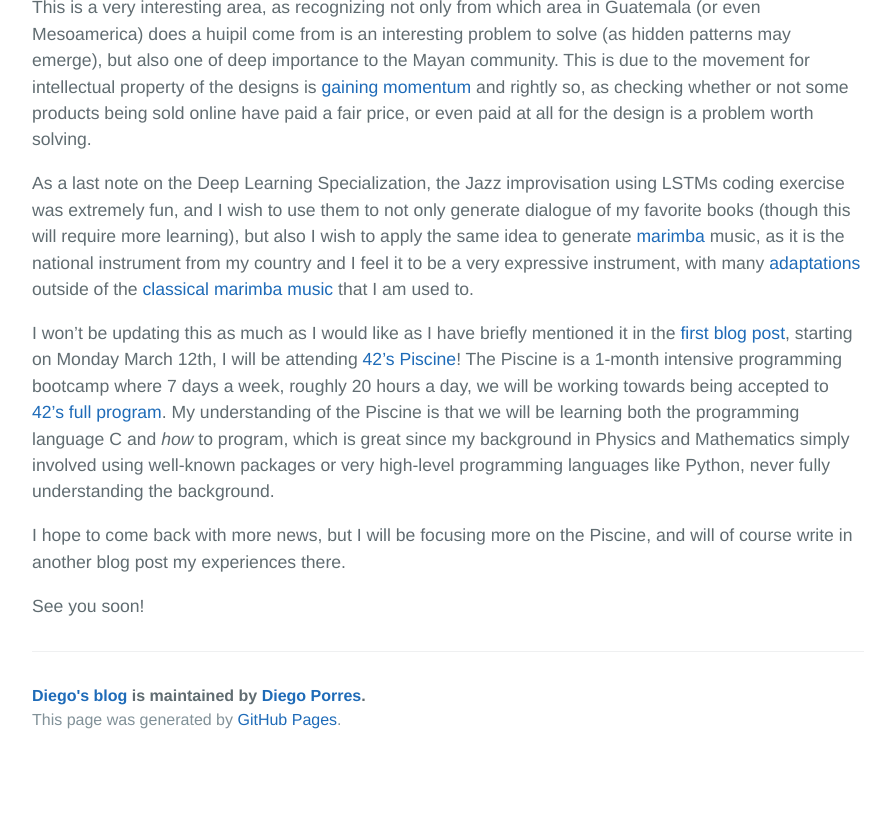
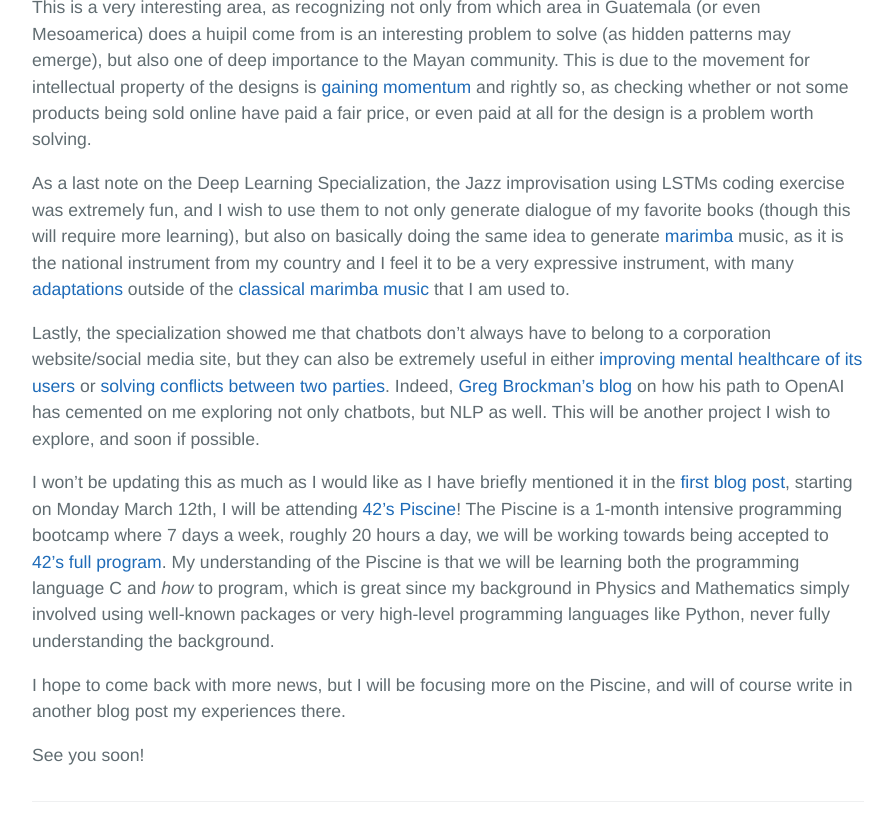
Before and after one commit to PDillis/pdillis.github.io, a Jekyll site: the page built from _posts/2018-03-10-DLSpecAnd42.markdown, in a window 1280 px wide and 900 px high, scrolled down 1124 px, cut to the strip 87-900 px from the top of the window. Shown: the whole strip, without its empty margins (192-1087 px from the left). Built offline with Jekyll 4.4.1, drawn with Linux system fonts in a browser that asks for light colours; before the commit the page ends 1975 px from its top, so only the background shows below that.

Commit message:
Update 2018-03-10-DLSpecAnd42.markdown

```diff
--- a/_posts/2018-03-10-DLSpecAnd42.markdown
+++ b/_posts/2018-03-10-DLSpecAnd42.markdown
@@ -17,7 +17,9 @@ Louvre (*Content*)             |  Huipil from Chichicastenango (*Style*)
 
 This is a very interesting area, as recognizing not only from which area in Guatemala (or even Mesoamerica) does a huipil come from is an interesting problem to solve (as hidden patterns may emerge), but also one of deep importance to the Mayan community. This is due to the movement for intellectual property of the designs is [gaining momentum](https://indiancountrymedianetwork.com/news/indigenous-peoples/mayan-weavers-seek-legal-protection-designs/) and rightly so, as checking whether or not some products being sold online have paid a fair price, or even paid at all for the design is a problem worth solving.
 
-As a last note on the Deep Learning Specialization, the Jazz improvisation using LSTMs coding exercise was extremely fun, and I wish to use them to not only generate dialogue of my favorite books (though this will require more learning), but also I wish to apply the same idea to generate [marimba](https://en.wikipedia.org/wiki/Marimba) music, as it is the national instrument from my country and I feel it to be a very expressive instrument, with many [adaptations](https://www.youtube.com/watch?v=qYtrnr4chfU) outside of the [classical marimba music](https://www.youtube.com/watch?v=azEJkeZ90Ok) that I am used to.
+As a last note on the Deep Learning Specialization, the Jazz improvisation using LSTMs coding exercise was extremely fun, and I wish to use them to not only generate dialogue of my favorite books (though this will require more learning), but also on basically doing the same idea to generate [marimba](https://en.wikipedia.org/wiki/Marimba) music, as it is the national instrument from my country and I feel it to be a very expressive instrument, with many [adaptations](https://www.youtube.com/watch?v=qYtrnr4chfU) outside of the [classical marimba music](https://www.youtube.com/watch?v=azEJkeZ90Ok) that I am used to.
+
+Lastly, the specialization showed me that chatbots don't always have to belong to a corporation website/social media site, but they can also be extremely useful in either [improving mental healthcare of its users](woebot.io) or [solving conflicts between two parties](www.caroami.com). Indeed, [Greg Brockman's blog](https://blog.gregbrockman.com/my-path-to-openai) on how his path to OpenAI has cemented on me exploring not only chatbots, but NLP as well. This will be another project I wish to explore, and soon if possible.
 
 I won't be updating this as much as I would like as I have briefly mentioned it in the [first blog post](https://pdillis.github.io/main/2018/03/02/Welcome/), starting on Monday March 12th, I will be attending [42's Piscine](https://www.42.us.org/program/intensive-basic-training/)! The Piscine is a 1-month intensive programming bootcamp where 7 days a week, roughly 20 hours a day, we will be working towards being accepted to [42's full program](https://www.42.us.org/program/the-42-program/). My understanding of the Piscine is that we will be learning both the programming language C and *how* to program, which is great since my background in Physics and Mathematics simply involved using well-known packages or very high-level programming languages like Python, never fully understanding the background.
 
```
